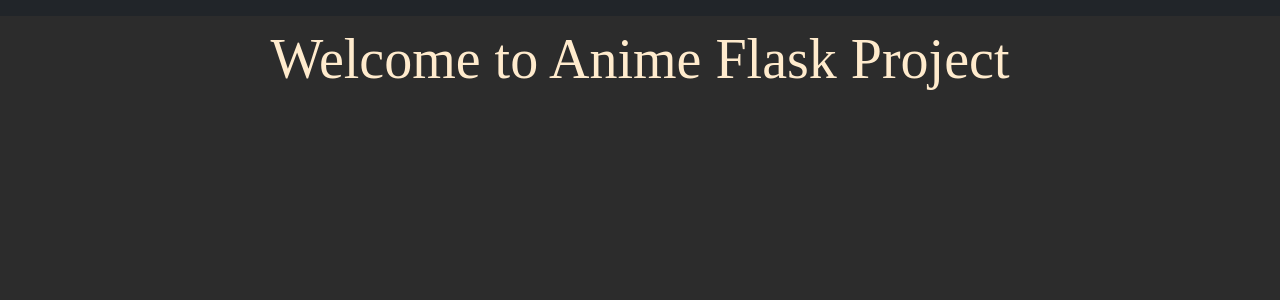
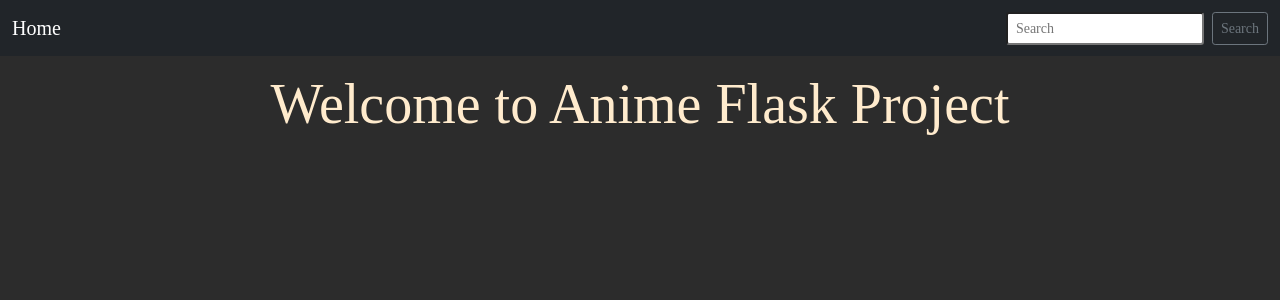
Before and after one commit to diegoag30/flask_anime_project, a Flask app: template templates/index.html in a window 1280 px wide. Shown: the top 300 px of the page. Run offline with Flask 2, Linux system fonts and the light colour scheme; the template is opened without the code that fills it, so the values that code supplies are empty; some web fonts are replaced.

Commit message:
simple navbar added

```diff
--- a/app.py
+++ b/app.py
@@ -1,7 +1,7 @@
 from flask import Flask, render_template, url_for
 app = Flask(__name__)
 
-@app.route('/')
+@app.route('/home')
 def index():
     return render_template('index.html')
 
--- a/static/css/main.css
+++ b/static/css/main.css
@@ -6,5 +6,5 @@ body{
 }
 
 .main-title{
-    padding-top: 10px;
+    padding-top: 15px;
 }
--- a/templates/index.html
+++ b/templates/index.html
@@ -7,6 +7,13 @@
 {% block body %}
     <nav class="navbar navbar-dark bg-dark">
         <!-- Navbar content -->
+        <div class="container-fluid">
+            <a class="navbar-brand" href="{{url_for('index')}}">Home</a>
+            <form class="d-flex">
+              <input class="form-control-sm me-2" type="search" placeholder="Search" aria-label="Search">
+              <button class="btn btn-sm btn-outline-secondary" type="submit">Search</button>
+            </form>
+          </div>
     </nav>
     <div class="main-title">
         <div class="container-md">
```
